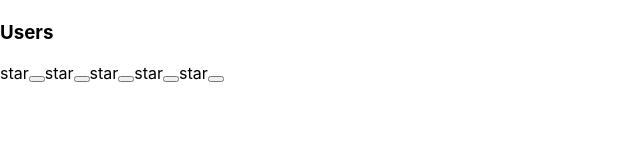
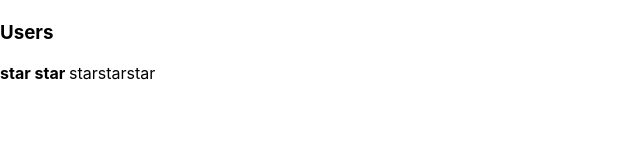
Before and after one commit to Pronat/my-app-typescript, a React (Create React App) app: page / in a window 1280 px wide. Shown: the part 143-296 px from the top of the page, without its empty margins (0-640 px from the left). Built offline with nearby package versions, Linux system fonts and the light colour scheme.

Commit message:
lesson7-callback1-5

```diff
--- a/src/App.tsx
+++ b/src/App.tsx
@@ -4,14 +4,12 @@
 import {Rating, RatingValueType, Star} from "./components/Rating/Rating";
 import {OnOff} from "./components/OnOff/OnOff";
 import {UncontrolledAccordion} from "./components/UncontrolledAccordion/UncontrolledAccordion";
-import {UncontrolledRating} from "./components/UncontrolledRating/UncontrolledRating";
-
 
 
 function App() {
     console.log("App rendered");
 
-    let [ratingValue, setRatingValue] = useState<RatingValueType>(0)
+    let [ratingValue, setRatingValue] = useState<RatingValueType>(2)
     return (
         <div>
 
@@ -24,7 +22,7 @@
 
             <UncontrolledAccordion titleValue={"Menu"}/>
             <UncontrolledAccordion titleValue={"Users"}/>
-            <Rating value={ratingValue}/>
+            <Rating value={ratingValue} onClick={setRatingValue}/>
             {/*<Rating value={2}/>*/}
             {/*<Rating value={3}/>*/}
             {/*<Rating value={4}/>*/}
--- a/src/components/Rating/Rating.tsx
+++ b/src/components/Rating/Rating.tsx
@@ -5,27 +5,30 @@
 
 type RatingPropsType = {
     value: RatingValueType
+    onClick: (value: RatingValueType)=>void
 }
 
 export function Rating(props: RatingPropsType) {
     console.log("Rating rendered");
     return (
         <div>
-            <Star selected={props.value > 0}/><button></button>
-            <Star selected={props.value > 1}/><button></button>
-            <Star selected={props.value > 2}/><button></button>
-            <Star selected={props.value > 3}/><button></button>
-            <Star selected={props.value > 4}/><button></button>
+            <Star selected={props.value > 0} onClick={props.onClick} value={1}/>
+            <Star selected={props.value > 1} onClick={props.onClick} value={2}/>
+            <Star selected={props.value > 2} onClick={props.onClick} value={3}/>
+            <Star selected={props.value > 3} onClick={props.onClick} value={4}/>
+            <Star selected={props.value > 4} onClick={props.onClick} value={5}/>
         </div>
     )
 }
 type StarPropsType = {
     selected: true | false;
+    value: RatingValueType
+    onClick: (value: RatingValueType) => void
 }
 
 export function Star(props: StarPropsType) {
     console.log("Star rendered");
-    return <span>
+    return <span onClick={()=>{props.onClick(props.value)}}>
         {props.selected ? <b>star </b> : "star"}
     </span>
 }
--- a/src/components/UncontrolledRating/UncontrolledRating.tsx
+++ b/src/components/UncontrolledRating/UncontrolledRating.tsx
@@ -15,8 +15,6 @@
             <Star selected={value > 2} setValue={setValue} value={3}/>
             <Star selected={value > 3} setValue={setValue} value={4}/>
             <Star selected={value > 4} setValue={setValue} value={5}/>
-            <Star selected={value > 5} setValue={setValue} value={6}/>
-            <Star selected={value > 6} setValue={setValue} value={7}/>
         </div>
     )
 }
```
